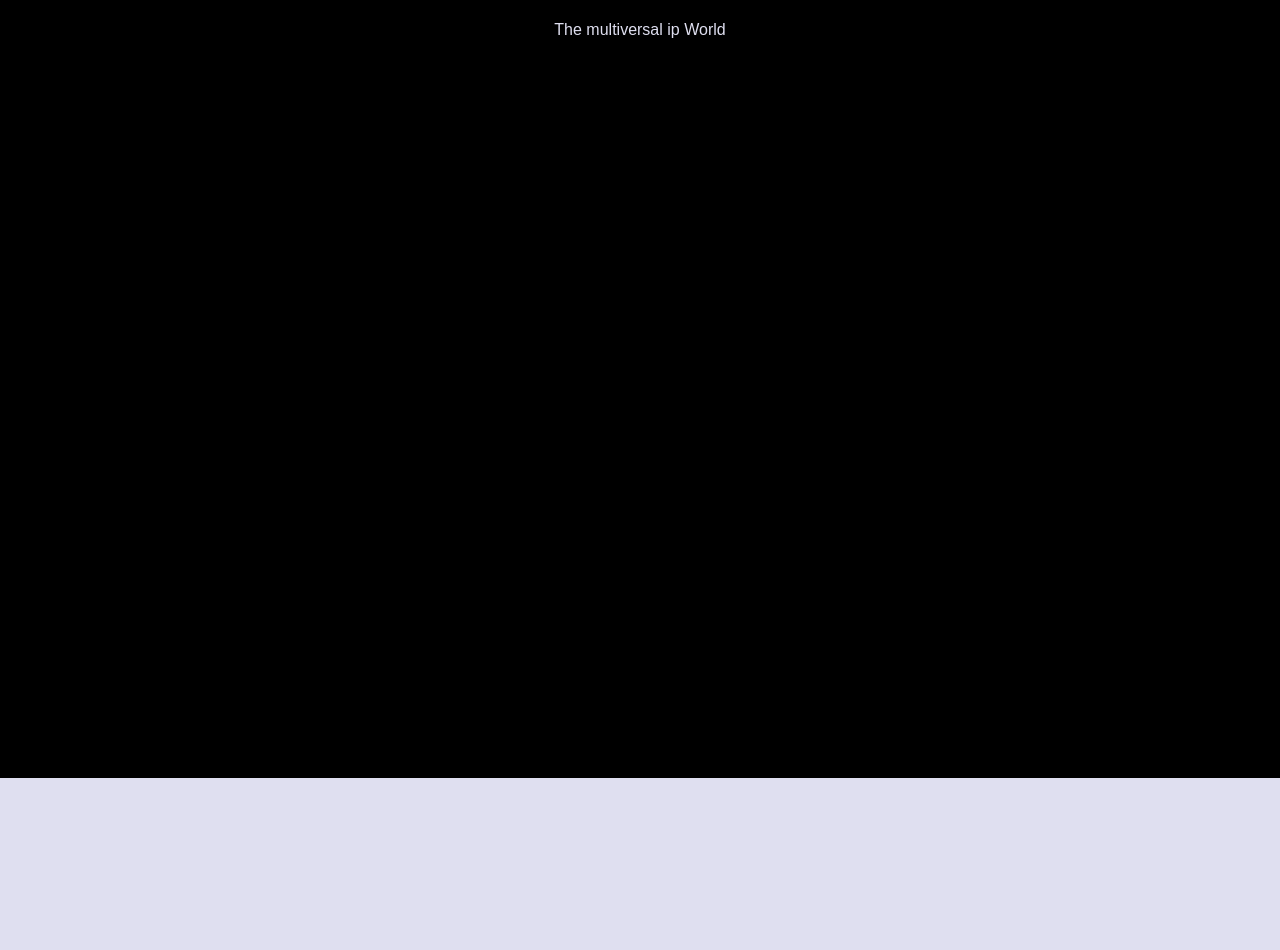
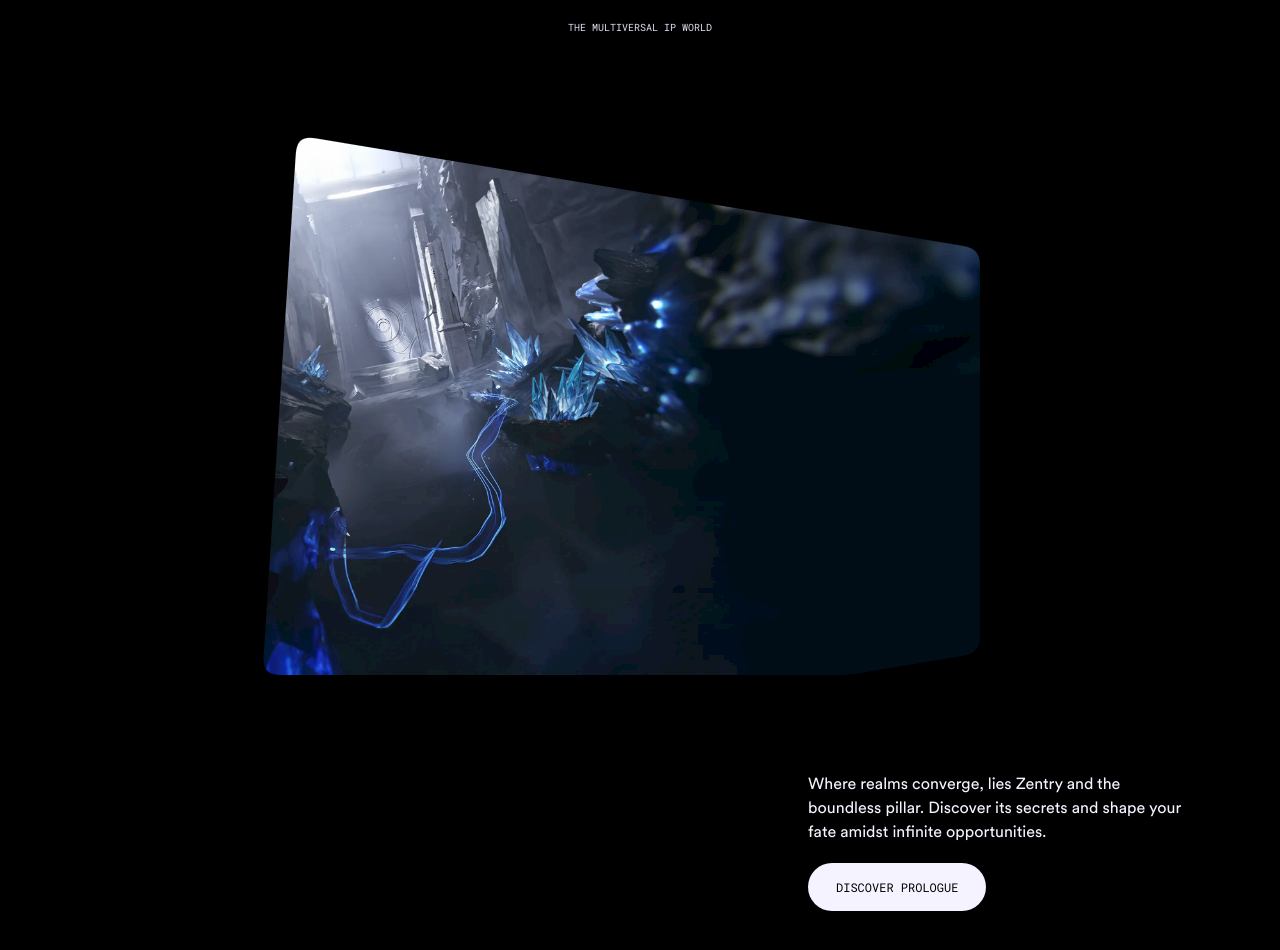
Before and after one commit to swastideep-maharana/RespawnGalaxy, a React (Vite) app: page / in a window 1280 px wide. Shown: the part 5020-5970 px from the top of the page. Before the commit the page ends 5798 px from the top, so only its background shows below. Built offline with nearby package versions, Linux system fonts and the light colour scheme.

Commit message:
#added the sotry elements

```diff
--- a/src/components/Story.jsx
+++ b/src/components/Story.jsx
@@ -1,13 +1,126 @@
-import React from "react";
+import gsap from "gsap";
+import { useRef } from "react";
 
-const Story = () => {
+import Button from "./Button";
+import AnimatedTitle from "./AnimatedTitle";
+
+const FloatingImage = () => {
+  const frameRef = useRef(null);
+
+  const handleMouseMove = (e) => {
+    const { clientX, clientY } = e;
+    const element = frameRef.current;
+
+    if (!element) return;
+
+    const rect = element.getBoundingClientRect();
+    const xPos = clientX - rect.left;
+    const yPos = clientY - rect.top;
+
+    const centerX = rect.width / 2;
+    const centerY = rect.height / 2;
+
+    const rotateX = ((yPos - centerY) / centerY) * -10;
+    const rotateY = ((xPos - centerX) / centerX) * 10;
+
+    gsap.to(element, {
+      duration: 0.3,
+      rotateX,
+      rotateY,
+      transformPerspective: 500,
+      ease: "power1.inOut",
+    });
+  };
+
+  const handleMouseLeave = () => {
+    const element = frameRef.current;
+
+    if (element) {
+      gsap.to(element, {
+        duration: 0.3,
+        rotateX: 0,
+        rotateY: 0,
+        ease: "power1.inOut",
+      });
+    }
+  };
+
   return (
-    <section id="story" className="min-h-dvh w-screen bg-black text-blue-50">
+    <div id="story" className="min-h-dvh w-screen bg-black text-blue-50">
       <div className="flex size-full flex-col items-center py-10 pb-24">
-        <p>The multiversal ip World</p>
+        <p className="font-general text-sm uppercase md:text-[10px]">
+          the multiversal ip world
+        </p>
+
+        <div className="relative size-full">
+          <AnimatedTitle
+            title="the st<b>o</b>ry of <br /> a hidden real<b>m</b>"
+            containerClass="mt-5 pointer-events-none mix-blend-difference relative z-10"
+          />
+
+          <div className="story-img-container">
+            <div className="story-img-mask">
+              <div className="story-img-content">
+                <img
+                  ref={frameRef}
+                  onMouseMove={handleMouseMove}
+                  onMouseLeave={handleMouseLeave}
+                  onMouseUp={handleMouseLeave}
+                  onMouseEnter={handleMouseLeave}
+                  src="/img/entrance.webp"
+                  alt="entrance.webp"
+                  className="object-contain"
+                />
+              </div>
+            </div>
+
+            {/* for the rounded corner */}
+            <svg
+              className="invisible absolute size-0"
+              xmlns="http://www.w3.org/2000/svg"
+            >
+              <defs>
+                <filter id="flt_tag">
+                  <feGaussianBlur
+                    in="SourceGraphic"
+                    stdDeviation="8"
+                    result="blur"
+                  />
+                  <feColorMatrix
+                    in="blur"
+                    mode="matrix"
+                    values="1 0 0 0 0  0 1 0 0 0  0 0 1 0 0  0 0 0 19 -9"
+                    result="flt_tag"
+                  />
+                  <feComposite
+                    in="SourceGraphic"
+                    in2="flt_tag"
+                    operator="atop"
+                  />
+                </filter>
+              </defs>
+            </svg>
+          </div>
+        </div>
+
+        <div className="-mt-80 flex w-full justify-center md:-mt-64 md:me-44 md:justify-end">
+          <div className="flex h-full w-fit flex-col items-center md:items-start">
+            <p className="mt-3 max-w-sm text-center font-circular-web text-violet-50 md:text-start">
+              Where realms converge, lies Zentry and the boundless pillar.
+              Discover its secrets and shape your fate amidst infinite
+              opportunities.
+            </p>
+
+            <Button
+              id="realm-btn"
+              title="discover prologue"
+              containerClass="mt-5"
+            />
+          </div>
+        </div>
       </div>
-    </section>
+    </div>
   );
 };
 
-export default Story;
+export default FloatingImage;
```
